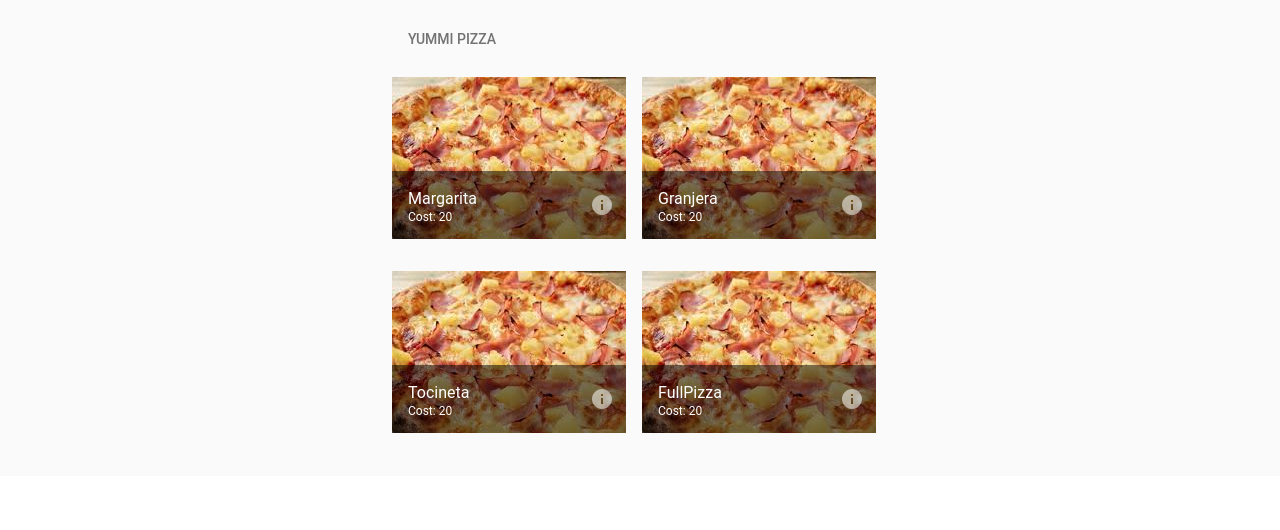
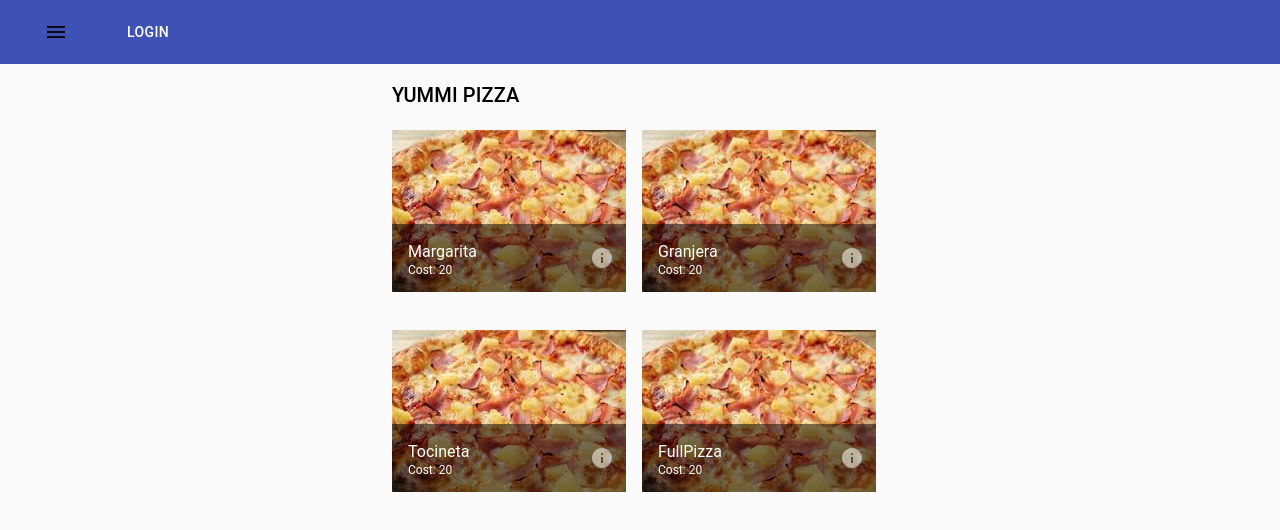
Before and after one commit to Gerson4G/innoscripta-front, a React (Create React App) app: page / in a window 1280 px wide. Shown: the top 530 px of the page. Built offline with nearby package versions, Linux system fonts and the light colour scheme.

Commit message:
quick navbar

```diff
--- a/src/components/App.jsx
+++ b/src/components/App.jsx
@@ -4,11 +4,13 @@ import Menu from './Menu';
 import PizzaDetail from './PizzaDetail.jsx';
 import Checkout from './Checkout.jsx';
 import { AppProvider } from './AppProvider';
+import { Navbar } from './Navbar';
 
 const App =  () => {
   return(
     <BrowserRouter>
       <AppProvider>
+        <Navbar/>
         <Switch>
           <Route path="/" component={ Menu } exact/>
           <Route path="/pizza/:id" component={ PizzaDetail } exact/>
--- a/src/components/Menu.jsx
+++ b/src/components/Menu.jsx
@@ -4,7 +4,7 @@ import { makeStyles } from '@material-ui/core/styles';
 import GridList from '@material-ui/core/GridList';
 import GridListTile from '@material-ui/core/GridListTile';
 import GridListTileBar from '@material-ui/core/GridListTileBar';
-import ListSubheader from '@material-ui/core/ListSubheader';
+import Typography from '@material-ui/core/Typography';
 import IconButton from '@material-ui/core/IconButton';
 import InfoIcon from '@material-ui/icons/Info';
 import { pizzaData } from '../data/pizzas';
@@ -35,7 +35,9 @@ const Menu = () => {
     <div className={classes.root}>
       <GridList cellHeight={180} className={classes.gridList}>
         <GridListTile key="Subheader" cols={2} style={{ height: 'auto' }}>
-          <ListSubheader component="div">YUMMI PIZZA</ListSubheader>
+          <Typography variant="h6" className={classes.title}>
+                YUMMI PIZZA
+          </Typography>
         </GridListTile>
         {pizzaData.map((pizza) => (
           <GridListTile key={pizza.img} className="menu-option">
--- /dev/null
+++ b/src/components/Navbar.jsx
@@ -0,0 +1,39 @@
+import React from 'react';
+import { makeStyles } from '@material-ui/core/styles';
+import AppBar from '@material-ui/core/AppBar';
+import Toolbar from '@material-ui/core/Toolbar';
+import Button from '@material-ui/core/Button';
+import IconButton from '@material-ui/core/IconButton';
+import MenuIcon from '@material-ui/icons/Menu';
+import Drawer from '@material-ui/core/Drawer';
+
+const useStyles = makeStyles((theme) => ({
+    root: {
+      flexGrow: 1,
+    },
+    menuButton: {
+      marginRight: theme.spacing(2),
+    },
+    title: {
+      flexGrow: 1,
+    },
+  }));
+
+export const Navbar = () => {
+    const classes = useStyles();
+    const [open, toggle] = React.useState(false);
+
+    return(
+        <AppBar position="static">
+            <Toolbar>
+            <IconButton edge="start" className={classes.menuButton} color="inherit" aria-label="menu">
+                <Button onClick={() => toggle(true)}><MenuIcon /></Button>
+                <Drawer anchor={'left'} open={open} onClose={() => toggle(false)}>
+                    Test
+                </Drawer>
+            </IconButton>
+            <Button color="inherit">Login</Button>
+            </Toolbar>
+        </AppBar>
+    );
+}
```
